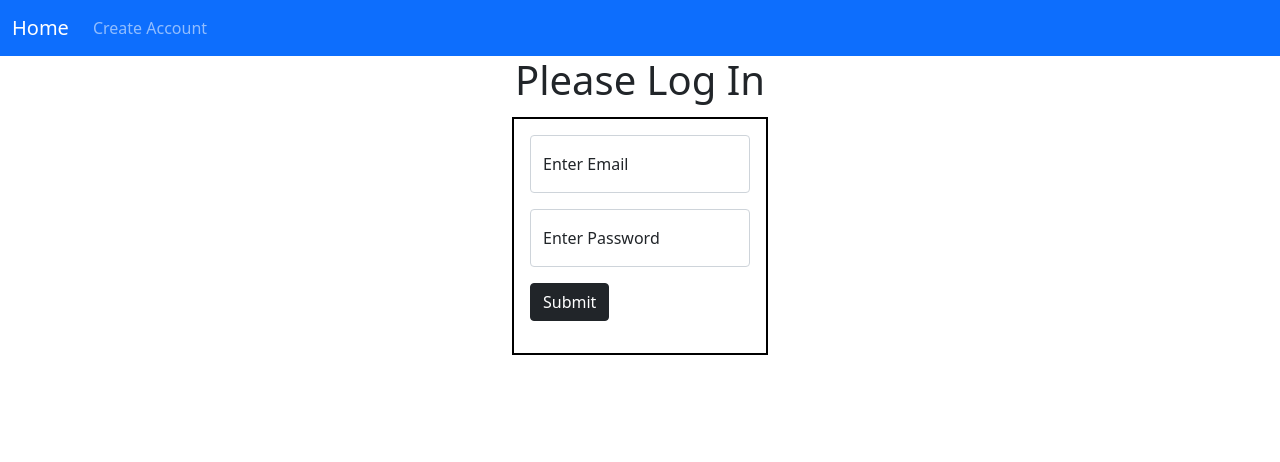
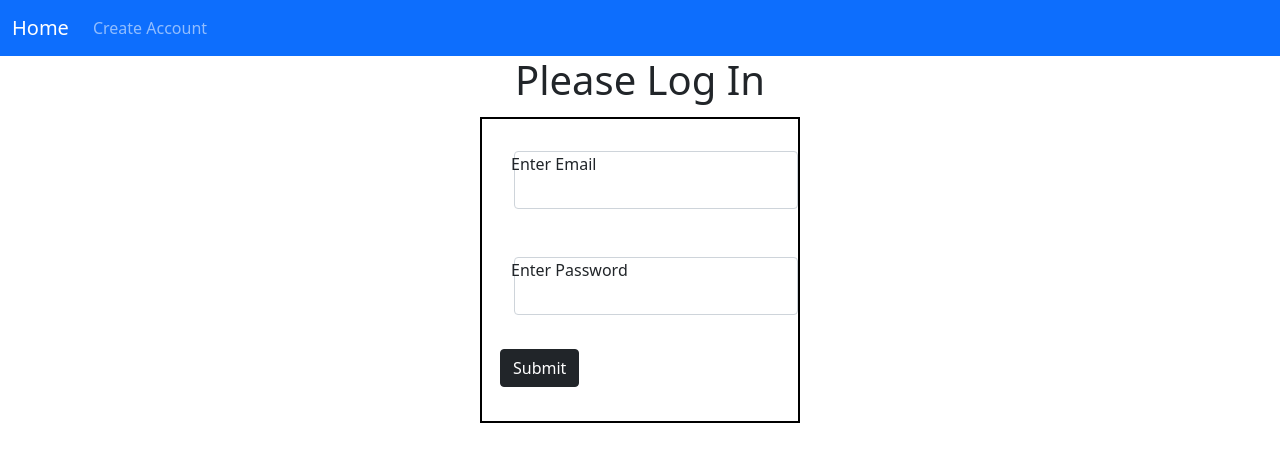
Before and after one commit to lanemunds/to_do, a Flask app: page / in a window 1280 px wide. Shown: the top 462 px of the page. Run offline with Flask 2, Linux system fonts and the light colour scheme; some libraries are stand-ins or nearby versions.

Commit message:
input styling

```diff
--- a/static/index.css
+++ b/static/index.css
@@ -5,7 +5,7 @@ form{
     justify-content: space-around;
     padding: 10px;
     margin: 5px;
-    width: 20%;
+    width: 25%;
 }
 h1{
     display: flex;
@@ -34,3 +34,16 @@ h2{
     flex-direction: row;
     flex-wrap: wrap;
 }
+input{
+    margin: 1rem;
+}
+.btnsContainer{
+    display: flex;
+    justify-content: space-around;
+    flex-direction: row;
+    flex-wrap: nowrap;
+}
+
+.btn{
+    margin: 2px;
+}
--- a/templates/home.html
+++ b/templates/home.html
@@ -6,7 +6,7 @@ get_flashed_messages()%} {{message}}{%endfor%} {%if 'user_email' in session%}
 {%else%}
 <h1>Please Log In</h1>
 <div class="create-acc">
-  <section>
+  <section class="logIn">
     <div class="formContainer">
       <form class="p-3" action="/login" method="POST">
         <div class="mb-3 form-floating">
--- a/templates/user.html
+++ b/templates/user.html
@@ -17,7 +17,7 @@ get_flashed_messages()%} {{message}} {%endfor%}
   <div class="card col-md-3">
     <h5 class="card-title">Task: {{todo.task}}</h5>
     <p>Due Date: {{todo.due_date}}</p>
-    <div>
+    <div class = 'btnsContainer'>
       <a href="/complete/{{todo.todo_id}}"
         ><button class="btn btn-primary">Completed</button></a
       >
@@ -38,12 +38,14 @@ get_flashed_messages()%} {{message}} {%endfor%}
     <h5 class="card-title">Task: {{todo.task}}</h5>
     <div class="card-body">
       <p>Completed</p>
+      <div btnsContainer>
       <a href="/complete/{{todo.todo_id}}"
         ><button class="btn btn-primary">Not Completed</button></a
       >
       <a href="/delete/{{todo.todo_id}}"
         ><button class="btn btn-primary">Delete</button></a
       >
+      </div>
     </div>
   </div>
   {%endif%} {%endfor%}
```
